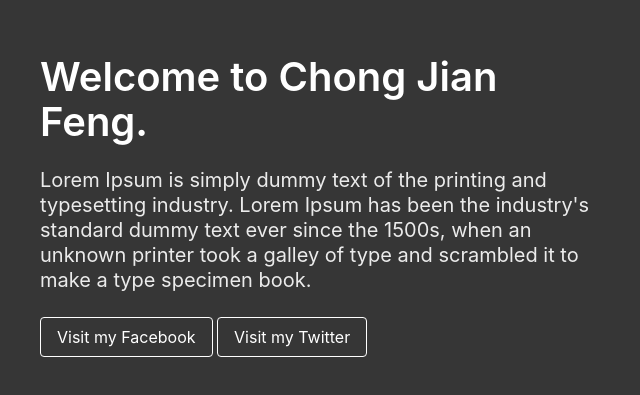
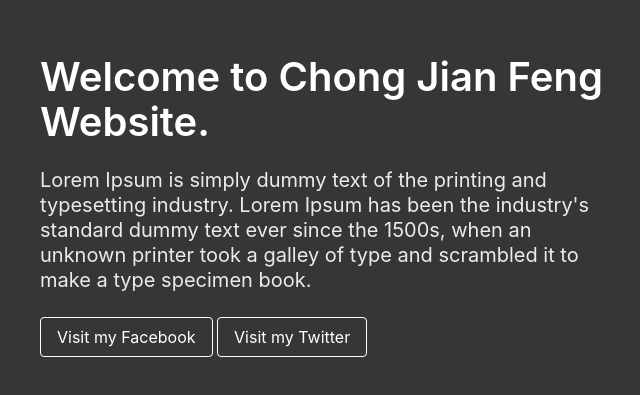
Before and after one commit to jeffvelilengzai/chongjf.github.io, a plain HTML site: page index.html in a window 1280 px wide. Shown: the part 195-590 px from the top of the page, without its empty margins (318-958 px from the left). Drawn offline with nearby package versions, Linux system fonts and the light colour scheme.

Commit message:
Update index.html

```diff
--- a/index.html
+++ b/index.html
@@ -13,7 +13,7 @@
             <div class="columns is-vcentered is-centered">
                 <div class="column is-6">
                     <div class="block">
-                        <h1 class="title is-2">Welcome to Chong Jian Feng.</h1>
+                        <h1 class="title is-2">Welcome to Chong Jian Feng Website.</h1>
                     </div>
                     <div class="block">
                         <h2 class="subtitle">Lorem Ipsum is simply dummy text of the printing and typesetting industry. Lorem Ipsum has been the industry's standard dummy text ever since the 1500s, when an unknown printer took a galley of type and scrambled it to make a type specimen book.<br>
```
